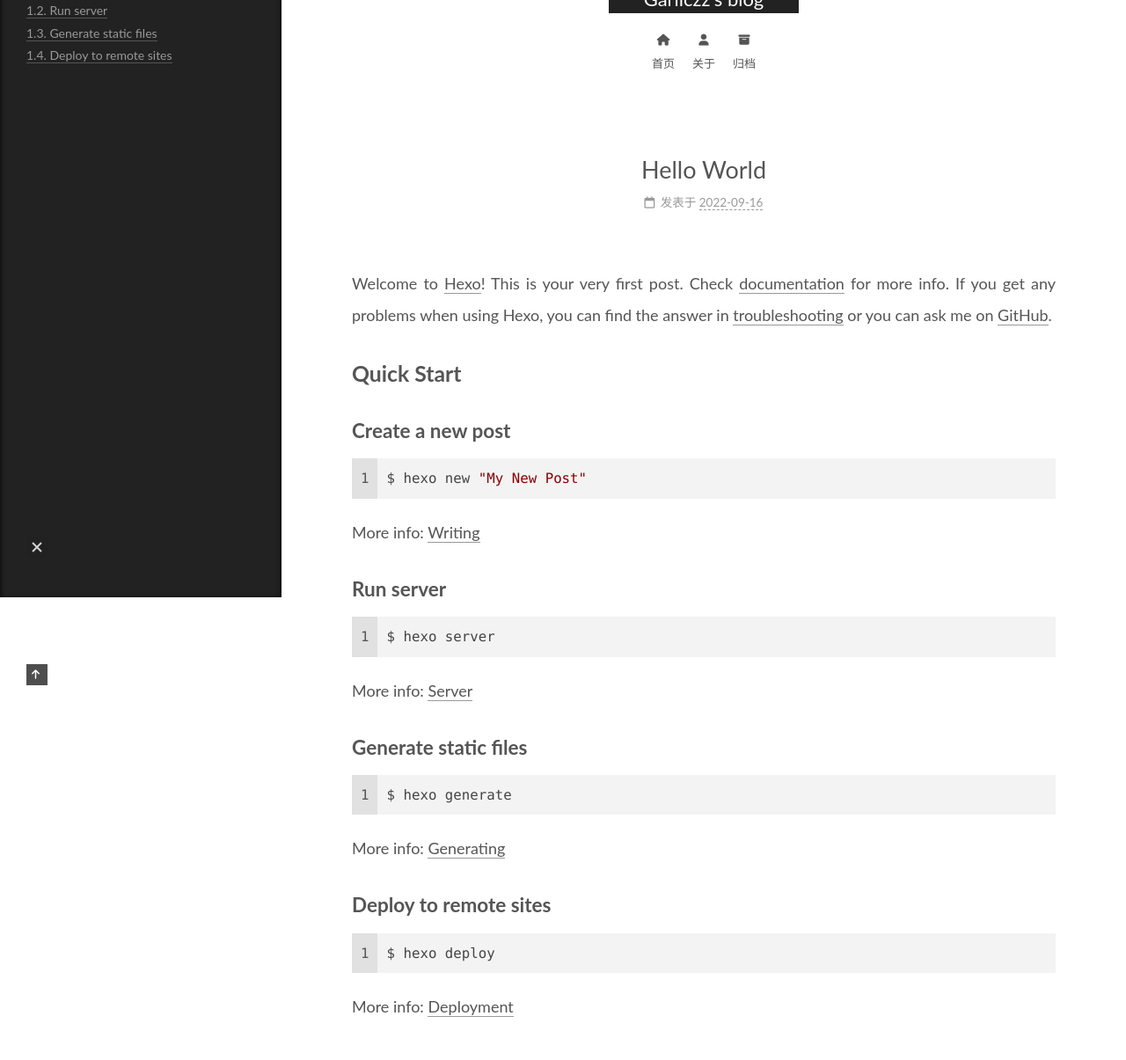
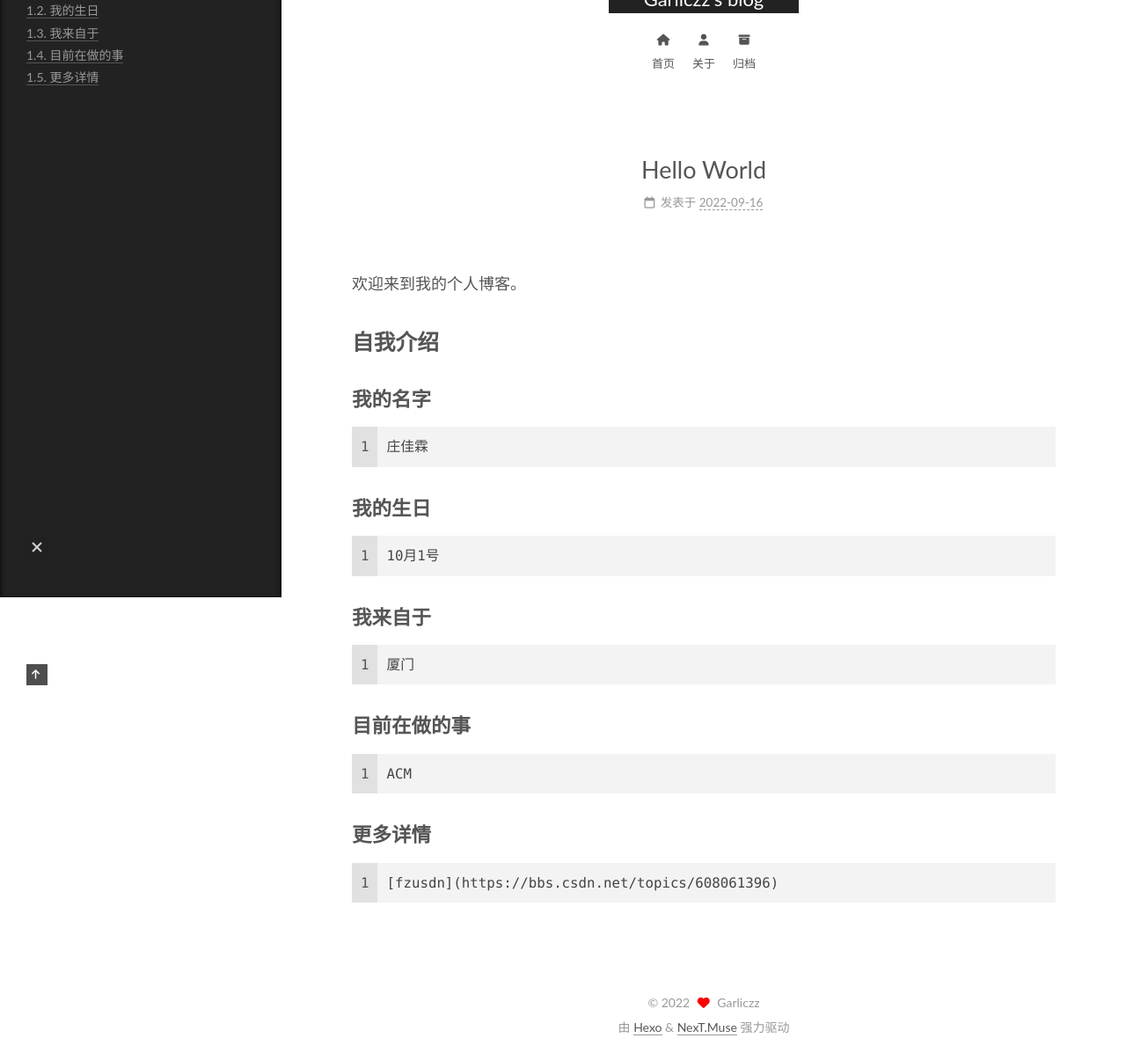
Before and after one commit to Garliczz/Garliczz.github.io, a plain HTML site: page 2022/09/16/hello-world/index.html in a window 1280 px wide. Shown: the part 121-1326 px from the top of the page at 88% size. Drawn offline with nearby package versions, Linux system fonts and the light colour scheme.

Commit message:
Site updated: 2022-09-16 22:40:40

```diff
--- a/2022/09/16/hello-world/index.html
+++ b/2022/09/16/hello-world/index.html
@@ -20,15 +20,15 @@
 
 <script class="next-config" data-name="main" type="application/json">{"hostname":"example.com","root":"/","images":"/images","scheme":"Muse","darkmode":false,"version":"8.13.0","exturl":false,"sidebar":{"position":"left","display":"post","padding":18,"offset":12},"copycode":{"enable":false,"style":null},"bookmark":{"enable":false,"color":"#222","save":"auto"},"mediumzoom":false,"lazyload":false,"pangu":false,"comments":{"style":"tabs","active":null,"storage":true,"lazyload":false,"nav":null},"stickytabs":false,"motion":{"enable":true,"async":false,"transition":{"post_block":"fadeIn","post_header":"fadeInDown","post_body":"fadeInDown","coll_header":"fadeInLeft","sidebar":"fadeInUp"}},"prism":false,"i18n":{"placeholder":"搜索...","empty":"没有找到任何搜索结果：${query}","hits_time":"找到 ${hits} 个搜索结果（用时 ${time} 毫秒）","hits":"找到 ${hits} 个搜索结果"}}</script><script src="/js/config.js"></script>
 
-    <meta name="description" content="Welcome to Hexo! This is your very first post. Check documentation for more info. If you get any problems when using Hexo, you can find the answer in troubleshooting or you can ask me on GitHub. Quick">
+    <meta name="description" content="欢迎来到我的个人博客。 自我介绍我的名字1庄佳霖  我的生日110月1号  我来自于1厦门  目前在做的事1ACM  更多详情1[fzusdn](https:&#x2F;&#x2F;bbs.csdn.net&#x2F;topics&#x2F;608061396)">
 <meta property="og:type" content="article">
 <meta property="og:title" content="Hello World">
 <meta property="og:url" content="http://example.com/2022/09/16/hello-world/index.html">
 <meta property="og:site_name" content="Garliczz&#39;s blog">
-<meta property="og:description" content="Welcome to Hexo! This is your very first post. Check documentation for more info. If you get any problems when using Hexo, you can find the answer in troubleshooting or you can ask me on GitHub. Quick">
+<meta property="og:description" content="欢迎来到我的个人博客。 自我介绍我的名字1庄佳霖  我的生日110月1号  我来自于1厦门  目前在做的事1ACM  更多详情1[fzusdn](https:&#x2F;&#x2F;bbs.csdn.net&#x2F;topics&#x2F;608061396)">
 <meta property="og:locale" content="zh_CN">
 <meta property="article:published_time" content="2022-09-16T08:28:31.702Z">
-<meta property="article:modified_time" content="2022-09-16T08:28:31.703Z">
+<meta property="article:modified_time" content="2022-09-16T14:40:15.418Z">
 <meta property="article:author" content="Garliczz">
 <meta name="twitter:card" content="summary">
 
@@ -116,7 +116,7 @@
       <div class="sidebar-panel-container">
         <!--noindex-->
         <div class="post-toc-wrap sidebar-panel">
-            <div class="post-toc animated"><ol class="nav"><li class="nav-item nav-level-2"><a class="nav-link" href="#Quick-Start"><span class="nav-number">1.</span> <span class="nav-text">Quick Start</span></a><ol class="nav-child"><li class="nav-item nav-level-3"><a class="nav-link" href="#Create-a-new-post"><span class="nav-number">1.1.</span> <span class="nav-text">Create a new post</span></a></li><li class="nav-item nav-level-3"><a class="nav-link" href="#Run-server"><span class="nav-number">1.2.</span> <span class="nav-text">Run server</span></a></li><li class="nav-item nav-level-3"><a class="nav-link" href="#Generate-static-files"><span class="nav-number">1.3.</span> <span class="nav-text">Generate static files</span></a></li><li class="nav-item nav-level-3"><a class="nav-link" href="#Deploy-to-remote-sites"><span class="nav-number">1.4.</span> <span class="nav-text">Deploy to remote sites</span></a></li></ol></li></ol></div>
+            <div class="post-toc animated"><ol class="nav"><li class="nav-item nav-level-2"><a class="nav-link" href="#%E8%87%AA%E6%88%91%E4%BB%8B%E7%BB%8D"><span class="nav-number">1.</span> <span class="nav-text">自我介绍</span></a><ol class="nav-child"><li class="nav-item nav-level-3"><a class="nav-link" href="#%E6%88%91%E7%9A%84%E5%90%8D%E5%AD%97"><span class="nav-number">1.1.</span> <span class="nav-text">我的名字</span></a></li><li class="nav-item nav-level-3"><a class="nav-link" href="#%E6%88%91%E7%9A%84%E7%94%9F%E6%97%A5"><span class="nav-number">1.2.</span> <span class="nav-text">我的生日</span></a></li><li class="nav-item nav-level-3"><a class="nav-link" href="#%E6%88%91%E6%9D%A5%E8%87%AA%E4%BA%8E"><span class="nav-number">1.3.</span> <span class="nav-text">我来自于</span></a></li><li class="nav-item nav-level-3"><a class="nav-link" href="#%E7%9B%AE%E5%89%8D%E5%9C%A8%E5%81%9A%E7%9A%84%E4%BA%8B"><span class="nav-number">1.4.</span> <span class="nav-text">目前在做的事</span></a></li><li class="nav-item nav-level-3"><a class="nav-link" href="#%E6%9B%B4%E5%A4%9A%E8%AF%A6%E6%83%85"><span class="nav-number">1.5.</span> <span class="nav-text">更多详情</span></a></li></ol></li></ol></div>
         </div>
         <!--/noindex-->
 
@@ -198,7 +198,8 @@
       </span>
       <span class="post-meta-item-text">发表于</span>
 
-      <time title="创建时间：2022-09-16 16:28:31" itemprop="dateCreated datePublished" datetime="2022-09-16T16:28:31+08:00">2022-09-16</time>
+
+      <time title="创建时间：2022-09-16 16:28:31 / 修改时间：22:40:15" itemprop="dateCreated datePublished" datetime="2022-09-16T16:28:31+08:00">2022-09-16</time>
     </span>
 
 
@@ -211,19 +212,16 @@
 
 
     <div class="post-body" itemprop="articleBody">
-        <p>Welcome to <a target="_blank" rel="noopener" href="https://hexo.io/">Hexo</a>! This is your very first post. Check <a target="_blank" rel="noopener" href="https://hexo.io/docs/">documentation</a> for more info. If you get any problems when using Hexo, you can find the answer in <a target="_blank" rel="noopener" href="https://hexo.io/docs/troubleshooting.html">troubleshooting</a> or you can ask me on <a target="_blank" rel="noopener" href="https://github.com/hexojs/hexo/issues">GitHub</a>.</p>
-<h2 id="Quick-Start"><a href="#Quick-Start" class="headerlink" title="Quick Start"></a>Quick Start</h2><h3 id="Create-a-new-post"><a href="#Create-a-new-post" class="headerlink" title="Create a new post"></a>Create a new post</h3><figure class="highlight bash"><table><tr><td class="gutter"><pre><span class="line">1</span><br></pre></td><td class="code"><pre><span class="line">$ hexo new <span class="string">&quot;My New Post&quot;</span></span><br></pre></td></tr></table></figure>
+        <p>欢迎来到我的个人博客。</p>
+<h2 id="自我介绍"><a href="#自我介绍" class="headerlink" title="自我介绍"></a>自我介绍</h2><h3 id="我的名字"><a href="#我的名字" class="headerlink" title="我的名字"></a>我的名字</h3><figure class="highlight bash"><table><tr><td class="gutter"><pre><span class="line">1</span><br></pre></td><td class="code"><pre><span class="line">庄佳霖</span><br></pre></td></tr></table></figure>
 
-<p>More info: <a target="_blank" rel="noopener" href="https://hexo.io/docs/writing.html">Writing</a></p>
-<h3 id="Run-server"><a href="#Run-server" class="headerlink" title="Run server"></a>Run server</h3><figure class="highlight bash"><table><tr><td class="gutter"><pre><span class="line">1</span><br></pre></td><td class="code"><pre><span class="line">$ hexo server</span><br></pre></td></tr></table></figure>
+<h3 id="我的生日"><a href="#我的生日" class="headerlink" title="我的生日"></a>我的生日</h3><figure class="highlight bash"><table><tr><td class="gutter"><pre><span class="line">1</span><br></pre></td><td class="code"><pre><span class="line">10月1号</span><br></pre></td></tr></table></figure>
 
-<p>More info: <a target="_blank" rel="noopener" href="https://hexo.io/docs/server.html">Server</a></p>
-<h3 id="Generate-static-files"><a href="#Generate-static-files" class="headerlink" title="Generate static files"></a>Generate static files</h3><figure class="highlight bash"><table><tr><td class="gutter"><pre><span class="line">1</span><br></pre></td><td class="code"><pre><span class="line">$ hexo generate</span><br></pre></td></tr></table></figure>
+<h3 id="我来自于"><a href="#我来自于" class="headerlink" title="我来自于"></a>我来自于</h3><figure class="highlight bash"><table><tr><td class="gutter"><pre><span class="line">1</span><br></pre></td><td class="code"><pre><span class="line">厦门</span><br></pre></td></tr></table></figure>
 
-<p>More info: <a target="_blank" rel="noopener" href="https://hexo.io/docs/generating.html">Generating</a></p>
-<h3 id="Deploy-to-remote-sites"><a href="#Deploy-to-remote-sites" class="headerlink" title="Deploy to remote sites"></a>Deploy to remote sites</h3><figure class="highlight bash"><table><tr><td class="gutter"><pre><span class="line">1</span><br></pre></td><td class="code"><pre><span class="line">$ hexo deploy</span><br></pre></td></tr></table></figure>
+<h3 id="目前在做的事"><a href="#目前在做的事" class="headerlink" title="目前在做的事"></a>目前在做的事</h3><figure class="highlight bash"><table><tr><td class="gutter"><pre><span class="line">1</span><br></pre></td><td class="code"><pre><span class="line">ACM</span><br></pre></td></tr></table></figure>
 
-<p>More info: <a target="_blank" rel="noopener" href="https://hexo.io/docs/one-command-deployment.html">Deployment</a></p>
+<h3 id="更多详情"><a href="#更多详情" class="headerlink" title="更多详情"></a>更多详情</h3><figure class="highlight bash"><table><tr><td class="gutter"><pre><span class="line">1</span><br></pre></td><td class="code"><pre><span class="line">[fzusdn](https://bbs.csdn.net/topics/608061396)</span><br></pre></td></tr></table></figure>
 
     </div>
 
```
Also changed, not shown: index.html (+8 -10 lines).
